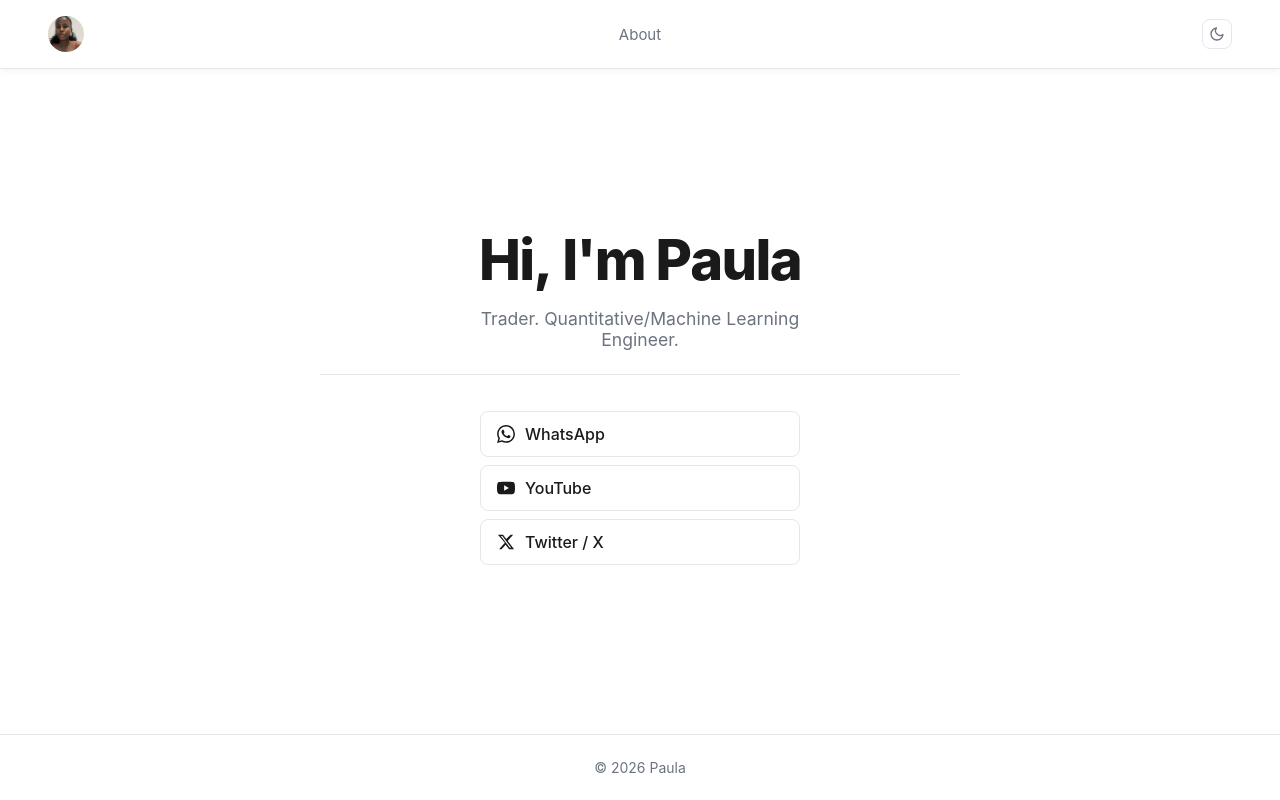
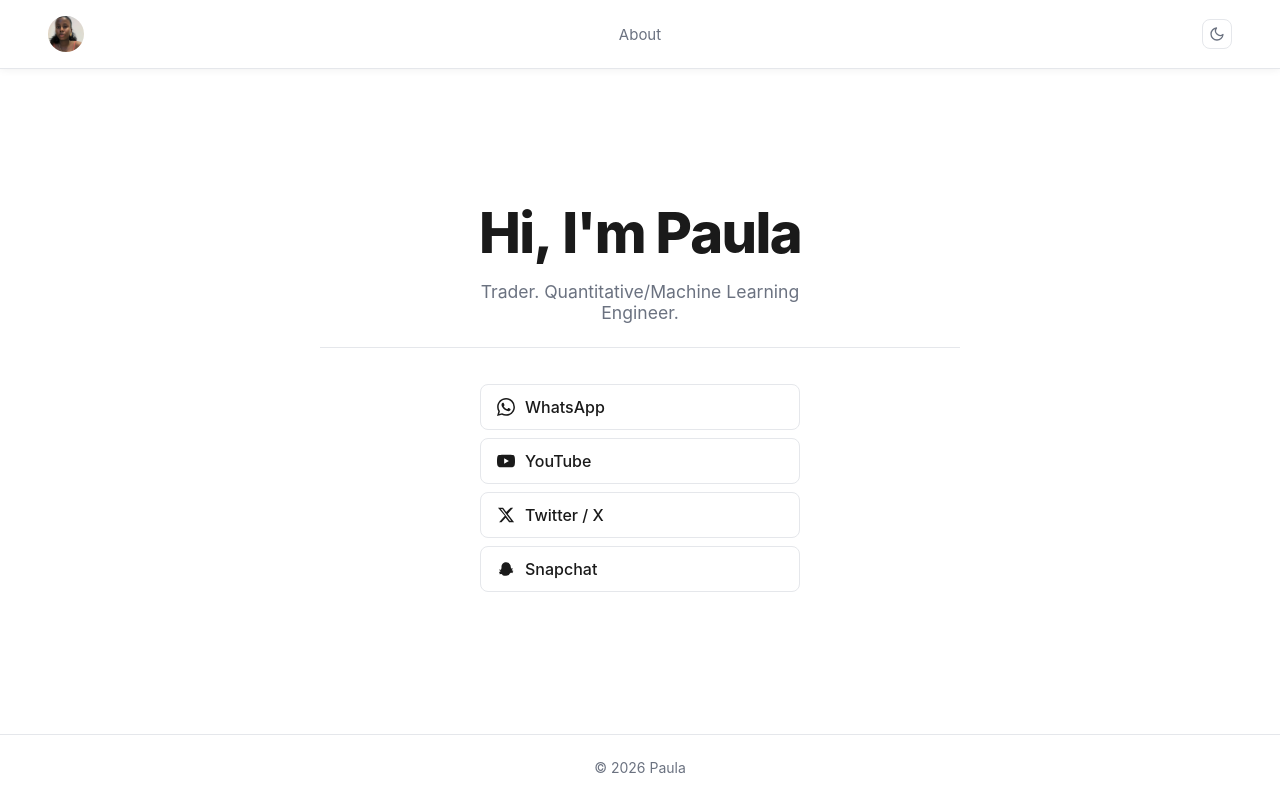
Before and after one commit to Glorycodess/Paula, a React (Vite) app: page / in a window 1280 px wide. Built offline with nearby package versions, Linux system fonts and the light colour scheme.

Commit message:
add snapchat url

```diff
--- a/src/App.jsx
+++ b/src/App.jsx
@@ -40,6 +40,14 @@ function HomePage() {
                 <path d="M18.244 2.25h3.308l-7.227 8.26 8.502 11.24H16.17l-4.714-6.231-5.401 6.231H2.747l7.73-8.835L1.254 2.25H8.08l4.253 5.622zm-1.161 17.52h1.833L7.084 4.126H5.117z"/>
               </svg>
               Twitter / X
+            </a>
+          </li>
+          <li>
+            <a href="https://www.snapchat.com/add/iambigpaula" target="_blank" rel="noopener noreferrer">
+              <svg viewBox="0 0 24 24" fill="currentColor" aria-hidden="true">
+                <path d="M12.166 3C8.758 3 6 5.758 6 9.166v.887c0 .41-.056.818-.166 1.211l-.406 1.42a.5.5 0 01-.489.368c-.243 0-.53-.056-.869-.178-.14-.05-.264-.074-.371-.074-.31 0-.543.14-.61.366-.09.31.13.632.647.882.065.031.135.061.207.089.46.174.741.4.734.722-.005.234-.2.433-.576.592a3.25 3.25 0 01-.47.148c-.68.165-1.082.44-1.082.766 0 .287.294.546.826.73.136.047.22.178.196.319l-.017.096c-.055.31-.167.944-.167 1.067 0 .33.264.5.527.5.112 0 .226-.027.34-.08.437-.205.858-.309 1.252-.309.336 0 .63.071.874.212.587.34 1.112.932 1.56 1.76C8.706 20.55 10.087 21 12.166 21c2.08 0 3.46-.449 4.235-1.905.45-.829.974-1.421 1.56-1.76.245-.142.539-.213.875-.213.394 0 .815.104 1.252.31.114.052.228.08.34.08.263 0 .527-.17.527-.5 0-.124-.112-.758-.167-1.068l-.017-.096a.258.258 0 01.197-.319c.531-.184.825-.443.825-.73 0-.326-.402-.601-1.083-.766a3.246 3.246 0 01-.47-.148c-.375-.159-.57-.358-.575-.592-.007-.322.273-.548.733-.722.073-.028.143-.058.208-.09.516-.249.736-.571.646-.88-.067-.227-.3-.367-.61-.367-.107 0-.231.024-.371.074-.339.122-.626.178-.869.178a.5.5 0 01-.489-.368l-.406-1.42A4.162 4.162 0 0118.333 10.053v-.887C18.333 5.758 15.575 3 12.166 3z"/>
+              </svg>
+              Snapchat
             </a>
           </li>
         </ul>
```
